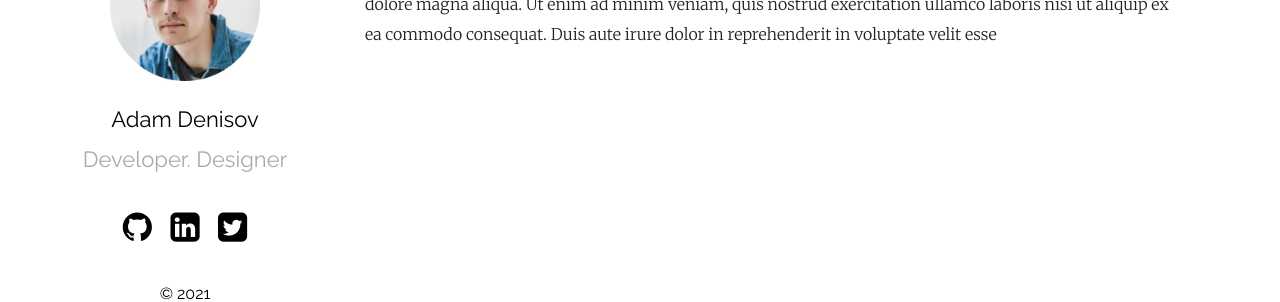
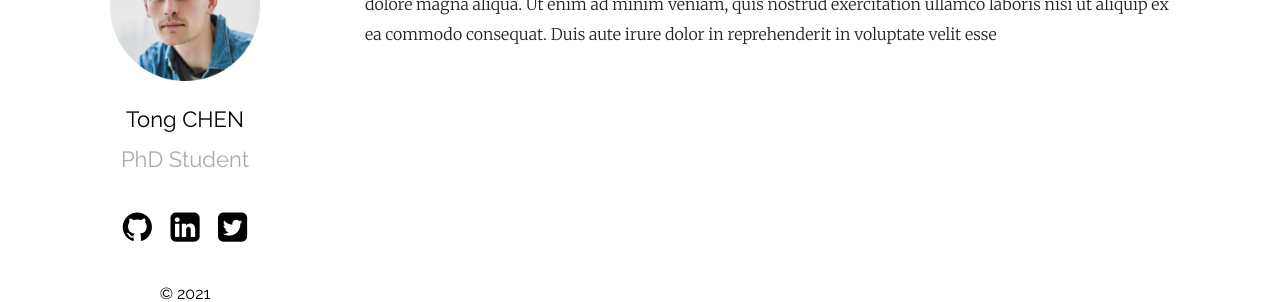
Before and after one commit to TongCHEN779/TongCHEN779.github.io, a Jekyll site: the page built from index.md, in a window 1280 px wide. Shown: the part 232-534 px from the top of the page. Built offline with Jekyll 4.4.1, drawn with Linux system fonts in a browser that asks for light colours.

Commit message:
commit changes

```diff
--- a/_config.yml
+++ b/_config.yml
@@ -12,8 +12,8 @@ show_excerpts: true # set to true to show excerpts on the homepage
 sass:
   sass_dir: _sass
 plainwhite:
-  name: Adam Denisov
-  tagline: Developer. Designer
+  name: Tong CHEN
+  tagline: PhD Student
   date_format: "%b %-d, %Y"
   sitemap: true # set to true to generate sitemap.xml content
   search: true # set to true to enable searchbar
```
